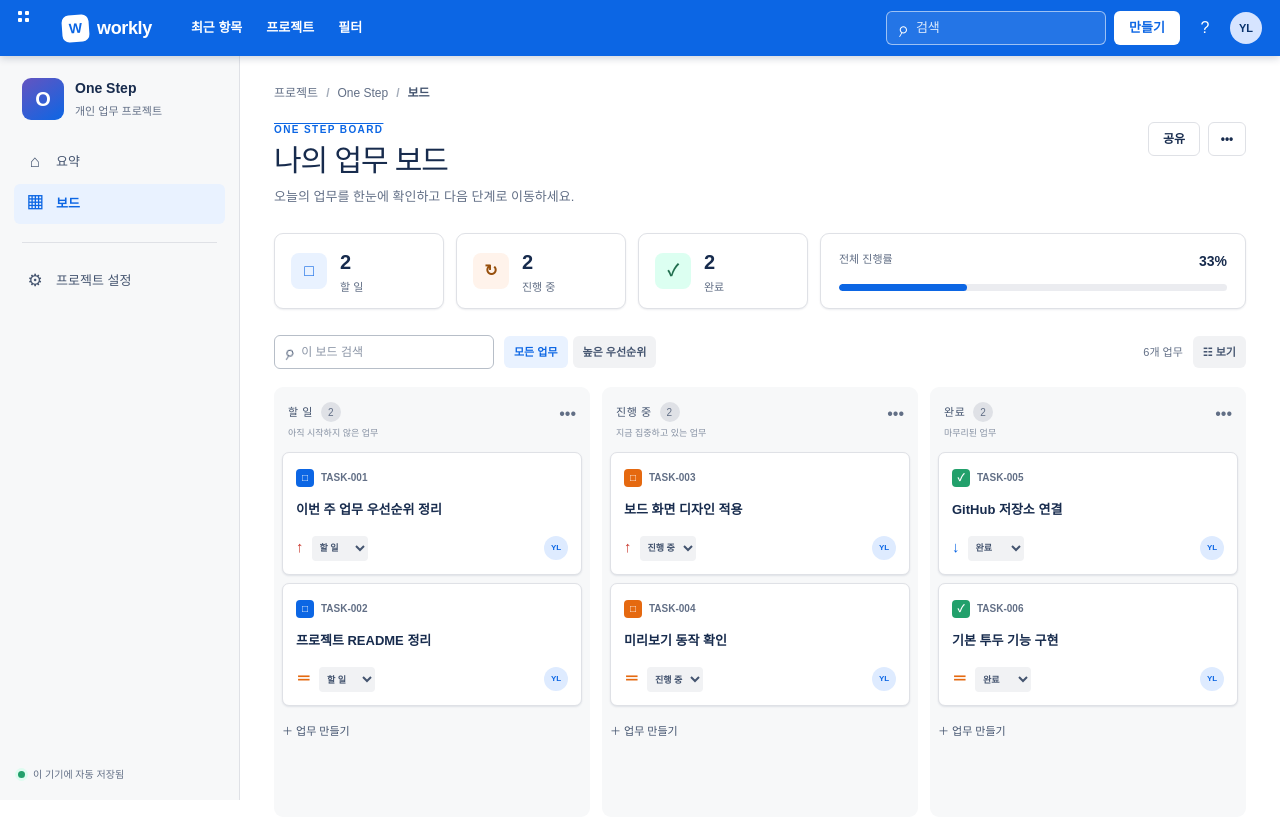
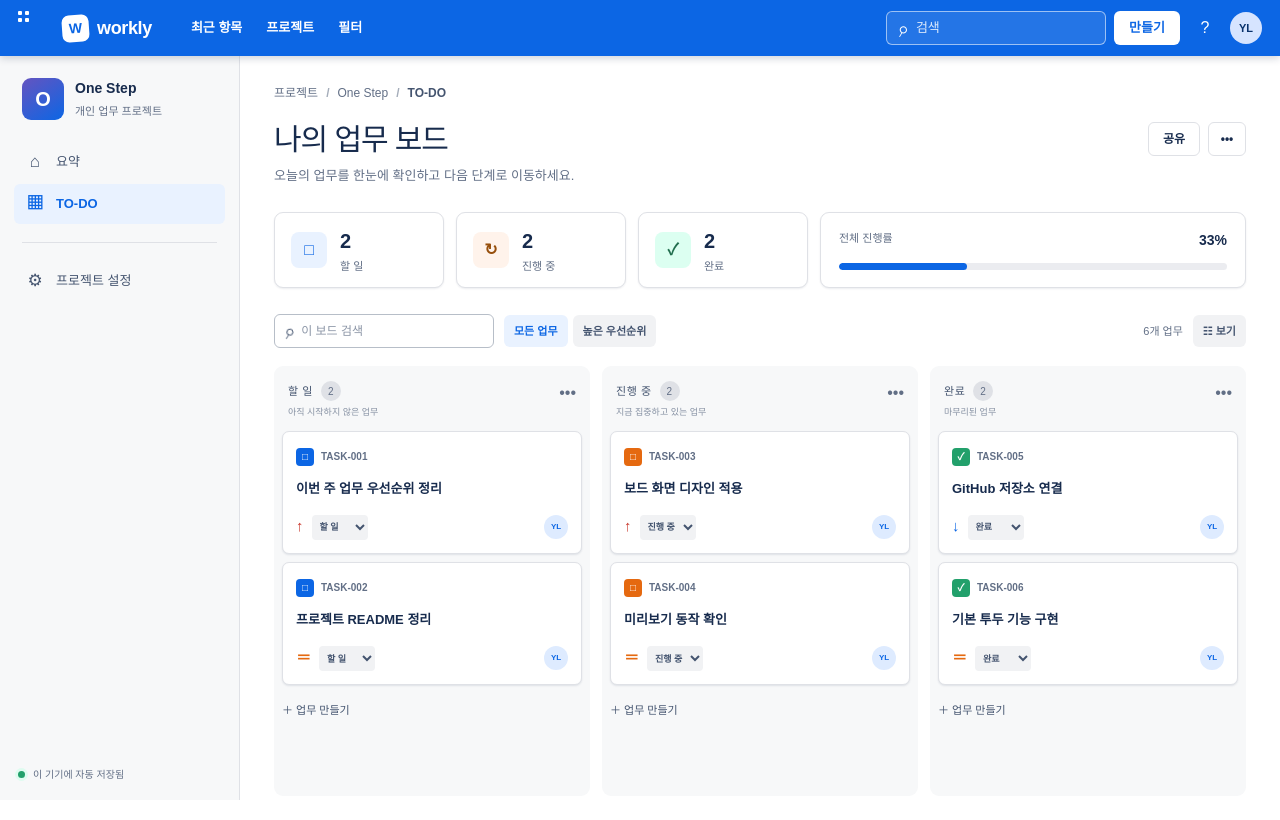
Before and after one commit to yujinlee-shannon/Todo_work, a Next.js app: page / in a window 1280 px wide. Shown: the top 820 px of the page. Built offline with nearby package versions, Linux system fonts and the light colour scheme.

Commit message:
Rename board navigation to TO-DO

```diff
--- a/app/page.tsx
+++ b/app/page.tsx
@@ -145,7 +145,7 @@ export default function Home() {
           </div>
           <nav className="side-nav" aria-label="프로젝트 메뉴">
             <button><span>⌂</span>요약</button>
-            <button className="active"><span>▦</span>보드</button>
+            <button className="active"><span>▦</span>TO-DO</button>
           </nav>
           <div className="side-divider" />
           <nav className="side-nav secondary">
@@ -155,9 +155,9 @@ export default function Home() {
         </aside>
 
         <section className="main-content" aria-labelledby="board-title">
-          <div className="breadcrumbs"><span>프로젝트</span><b>/</b><span>One Step</span><b>/</b><strong>보드</strong></div>
+          <div className="breadcrumbs"><span>프로젝트</span><b>/</b><span>One Step</span><b>/</b><strong>TO-DO</strong></div>
           <div className="board-heading">
-            <div><p className="overline">ONE STEP BOARD</p><h1 id="board-title">나의 업무 보드</h1><p>오늘의 업무를 한눈에 확인하고 다음 단계로 이동하세요.</p></div>
+            <div><h1 id="board-title">나의 업무 보드</h1><p>오늘의 업무를 한눈에 확인하고 다음 단계로 이동하세요.</p></div>
             <div className="heading-actions"><button className="secondary-button">공유</button><button className="more-button" aria-label="추가 메뉴">•••</button></div>
           </div>
 
```
